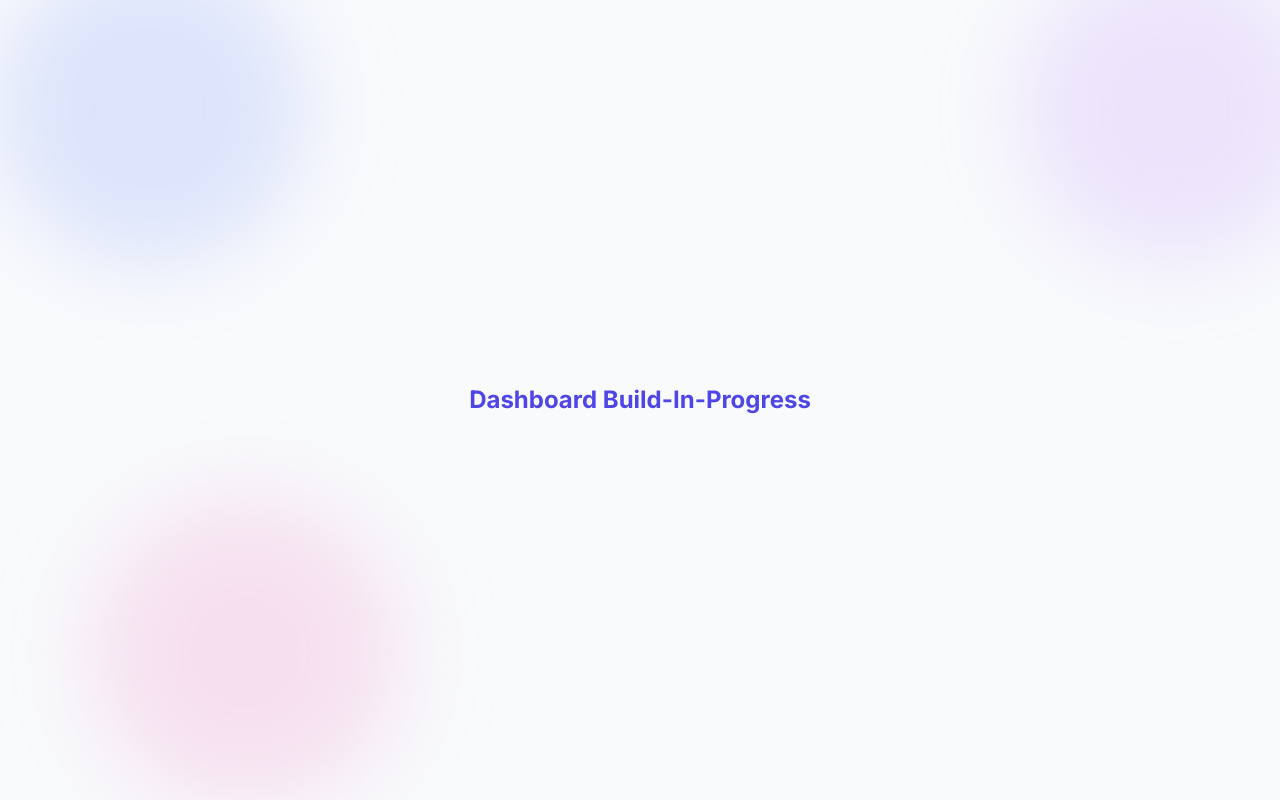
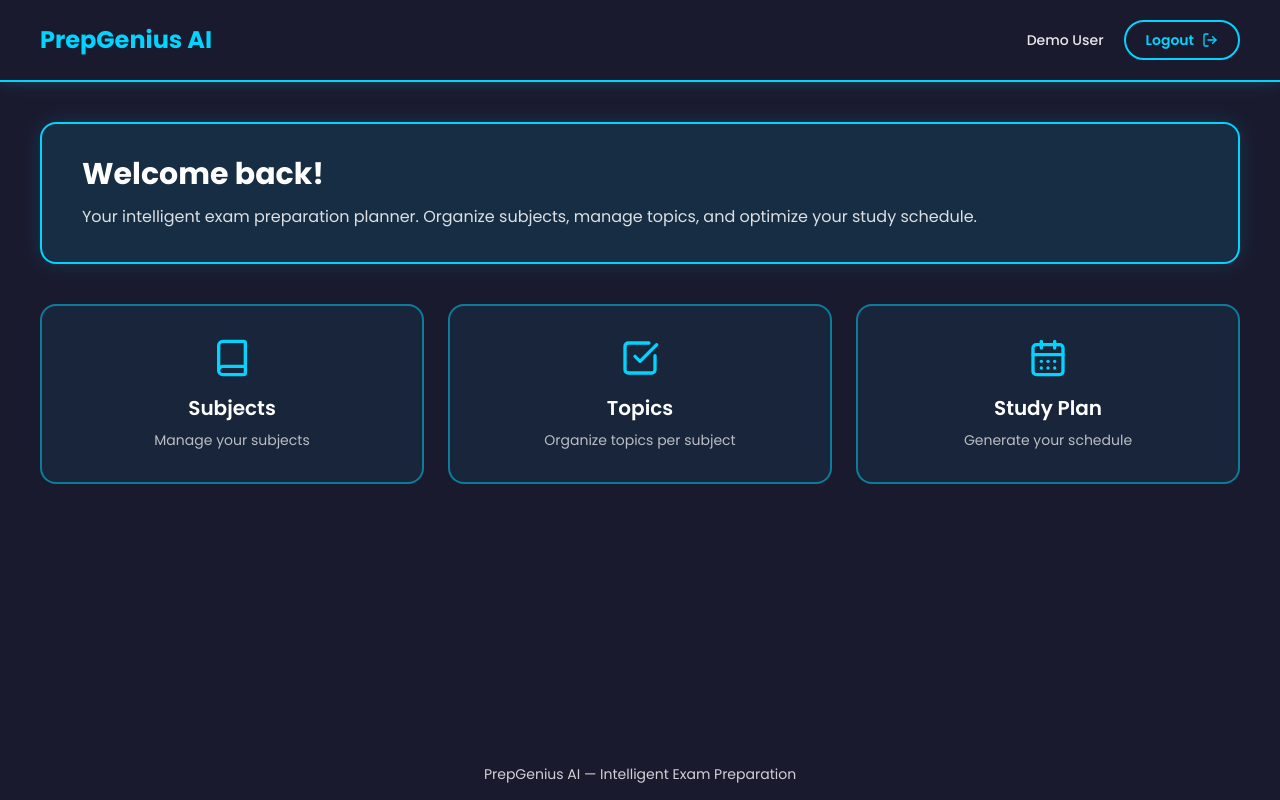
Before and after one commit to VanshMiglani007/prepgenius-ai, a React app in the folder client/: page /dashboard in a window 1280 px wide. Built offline with nearby package versions, Linux system fonts and the light colour scheme; the HTML template or start-up script is replaced by a standard one.

Commit message:
feat: Built custom UI React components matching original dashboard idea

```diff
--- a/client/src/App.jsx
+++ b/client/src/App.jsx
@@ -1,20 +1,16 @@
 import React from 'react';
 import { BrowserRouter, Routes, Route, Navigate } from 'react-router-dom';
+import Dashboard from './pages/Dashboard';
 
 function App() {
   return (
     <BrowserRouter>
-      <div className="min-h-screen bg-slate-50 relative overflow-hidden">
-        {/* Decorative Modern Background Blobs */}
-        <div className="absolute top-0 -left-4 w-72 h-72 bg-primary-300 rounded-full mix-blend-multiply filter blur-2xl opacity-30 animate-blob"></div>
-        <div className="absolute top-0 -right-4 w-72 h-72 bg-purple-300 rounded-full mix-blend-multiply filter blur-2xl opacity-30 animate-blob animation-delay-2000"></div>
-        <div className="absolute -bottom-8 left-20 w-72 h-72 bg-pink-300 rounded-full mix-blend-multiply filter blur-2xl opacity-30 animate-blob animation-delay-4000"></div>
-
+      <div className="min-h-screen bg-dark-bg">
         <Routes>
           <Route path="/" element={<Navigate to="/dashboard" replace />} />
-          <Route path="/login" element={<div className="flex h-screen items-center justify-center font-bold text-2xl text-primary-600 z-10 relative">Login Page Build-In-Progress</div>} />
+          <Route path="/login" element={<div className="flex h-screen items-center justify-center font-bold text-2xl text-primary z-10 relative">Login Page Build-In-Progress</div>} />
 
-          <Route path="/dashboard" element={<div className="flex h-screen items-center justify-center font-bold text-2xl text-primary-600 z-10 relative">Dashboard Build-In-Progress</div>} />
+          <Route path="/dashboard" element={<Dashboard />} />
         </Routes>
       </div>
     </BrowserRouter>
--- /dev/null
+++ b/client/src/components/Navbar.jsx
@@ -0,0 +1,18 @@
+import React from 'react';
+import { LogOut } from 'lucide-react';
+
+const Navbar = ({ userName }) => {
+  return (
+    <nav className="flex justify-between items-center py-5 px-10 border-b-2 border-primary shadow-[0_0_15px_rgba(0,212,255,0.2)] bg-dark-bg z-10 relative">
+      <h1 className="text-2xl font-bold text-primary">PrepGenius AI</h1>
+      <div className="flex items-center gap-5">
+        <span className="text-sm text-white/90 font-medium">{userName || 'Student'}</span>
+        <button className="btn-outline">
+          Logout <LogOut size={16} />
+        </button>
+      </div>
+    </nav>
+  );
+};
+
+export default Navbar;
--- a/client/src/index.css
+++ b/client/src/index.css
@@ -1,4 +1,4 @@
-@import url('https://fonts.googleapis.com/css2?family=Inter:wght@300;400;500;600;700&display=swap');
+@import url('https://fonts.googleapis.com/css2?family=Poppins:wght@300;400;500;600;700&display=swap');
 
 @tailwind base;
 @tailwind components;
@@ -6,21 +6,34 @@
 
 @layer base {
   body {
-    @apply bg-slate-50 text-slate-900 font-sans antialiased overflow-x-hidden;
+    @apply bg-dark-bg text-white font-sans antialiased overflow-x-hidden min-h-screen flex flex-col;
   }
 }
 
-@layer utilities {
-  .glass-panel {
-    @apply bg-white/70 backdrop-blur-lg border border-white/20 shadow-xl;
+@layer components {
+  /* Adapted from user's custom CSS */
+  .brand-border {
+    @apply border-2 border-primary shadow-[0_0_20px_rgba(0,212,255,0.15)];
   }
 
-  .glass-dark {
-    @apply bg-dark-900/80 backdrop-blur-xl border border-white/10 shadow-2xl;
+  .action-card {
+    @apply bg-dark-surface border-2 border-primary/50 rounded-2xl p-8 text-center transition-all duration-300 cursor-pointer;
+  }
+
+  .action-card:hover {
+    @apply border-primary shadow-[0_0_25px_rgba(0,212,255,0.25)] -translate-y-1;
+  }
+
+  .btn-outline {
+    @apply bg-transparent border-2 border-primary text-primary px-5 py-2 rounded-full text-sm font-semibold transition-all duration-300 cursor-pointer flex items-center gap-2;
+  }
+
+  .btn-outline:hover {
+    @apply bg-primary text-dark-bg;
   }
 }
 
-/* Custom Scrollbar for sleek UI */
+/* Custom Scrollbar */
 ::-webkit-scrollbar {
   width: 6px;
   height: 6px;
@@ -31,9 +44,9 @@
 }
 
 ::-webkit-scrollbar-thumb {
-  @apply bg-slate-300 rounded-full;
+  @apply bg-primary/40 rounded-full;
 }
 
 ::-webkit-scrollbar-thumb:hover {
-  @apply bg-slate-400;
+  @apply bg-primary/70;
 }
--- /dev/null
+++ b/client/src/pages/Dashboard.jsx
@@ -0,0 +1,77 @@
+import React from 'react';
+import Navbar from '../components/Navbar';
+import { Book, CheckSquare, CalendarDays } from 'lucide-react';
+import { motion } from 'framer-motion';
+
+const Dashboard = () => {
+
+  // Animation variants
+  const containerVars = {
+    hidden: { opacity: 0 },
+    show: {
+      opacity: 1,
+      transition: {
+        staggerChildren: 0.2
+      }
+    }
+  };
+
+  const itemVars = {
+    hidden: { opacity: 0, y: 30 },
+    show: { opacity: 1, y: 0, transition: { duration: 0.6, ease: "easeOut" } }
+  };
+
+  return (
+    <div className="min-h-screen flex flex-col bg-dark-bg text-white">
+      <Navbar userName="Demo User" />
+
+      <main className="flex-1 p-10 max-w-7xl mx-auto w-full">
+        <motion.div
+          initial={{ opacity: 0, y: -20 }}
+          animate={{ opacity: 1, y: 0 }}
+          transition={{ duration: 0.6 }}
+          className="bg-primary/10 brand-border rounded-2xl py-8 px-10 mb-10"
+        >
+          <h2 className="text-3xl font-bold mb-3 text-white">Welcome back!</h2>
+          <p className="text-white/85 text-base leading-relaxed">
+            Your intelligent exam preparation planner. Organize subjects, manage topics, and optimize your study schedule.
+          </p>
+        </motion.div>
+
+        <motion.div
+          className="grid grid-cols-1 md:grid-cols-2 lg:grid-cols-3 gap-6"
+          variants={containerVars}
+          initial="hidden"
+          animate="show"
+        >
+          {/* Action Card 1 */}
+          <motion.div variants={itemVars} className="action-card flex flex-col items-center">
+            <Book size={40} className="text-primary mb-4" />
+            <h3 className="text-xl font-semibold mb-2 text-white">Subjects</h3>
+            <p className="text-sm text-white/70">Manage your subjects</p>
+          </motion.div>
+
+          {/* Action Card 2 */}
+          <motion.div variants={itemVars} className="action-card flex flex-col items-center">
+            <CheckSquare size={40} className="text-primary mb-4" />
+            <h3 className="text-xl font-semibold mb-2 text-white">Topics</h3>
+            <p className="text-sm text-white/70">Organize topics per subject</p>
+          </motion.div>
+
+          {/* Action Card 3 */}
+          <motion.div variants={itemVars} className="action-card flex flex-col items-center">
+            <CalendarDays size={40} className="text-primary mb-4" />
+            <h3 className="text-xl font-semibold mb-2 text-white">Study Plan</h3>
+            <p className="text-sm text-white/70">Generate your schedule</p>
+          </motion.div>
+        </motion.div>
+      </main>
+
+      <footer className="mt-auto text-center py-4 text-sm text-white/80">
+        <p>PrepGenius AI — Intelligent Exam Preparation</p>
+      </footer>
+    </div>
+  );
+};
+
+export default Dashboard;
--- a/client/tailwind.config.js
+++ b/client/tailwind.config.js
@@ -7,47 +7,28 @@ export default {
   theme: {
     extend: {
       fontFamily: {
-        sans: ['Inter', 'system-ui', 'sans-serif'],
+        sans: ['Poppins', 'system-ui', 'sans-serif'],
       },
       colors: {
         primary: {
-          50: '#eef2ff',
-          100: '#e0e7ff',
-          200: '#c7d2fe',
-          300: '#a5b4fc',
-          400: '#818cf8',
-          500: '#6366f1',
-          600: '#4f46e5',
-          700: '#4338ca',
-          800: '#3730a3',
-          900: '#312e81',
+          DEFAULT: '#00d4ff', // User's vibrant cyan
+          hover: '#00b8d4',
+          glow: 'rgba(0, 212, 255, 0.25)',
         },
         dark: {
-          900: '#0f172a',
-          800: '#1e293b',
-          700: '#334155',
-          600: '#475569',
-        }
+          bg: '#1a1a2e',  // User's dark blue background
+          surface: 'rgba(0, 212, 255, 0.06)',
+          surfaceHover: 'rgba(0, 212, 255, 0.08)',
+        },
+        error: '#ff6b6b'
       },
       animation: {
-        'blob': 'blob 7s infinite',
-        'fade-in': 'fadeIn 0.5s ease-in-out',
-        'slide-up': 'slideUp 0.5s ease-out',
+        'fade-in-up': 'fadeInUp 0.6s ease forwards',
       },
       keyframes: {
-        blob: {
-          '0%': { transform: 'translate(0px, 0px) scale(1)' },
-          '33%': { transform: 'translate(30px, -50px) scale(1.1)' },
-          '66%': { transform: 'translate(-20px, 20px) scale(0.9)' },
-          '100%': { transform: 'translate(0px, 0px) scale(1)' },
-        },
-        fadeIn: {
-          '0%': { opacity: '0' },
-          '100%': { opacity: '1' },
-        },
-        slideUp: {
-          '0%': { transform: 'translateY(20px)', opacity: '0' },
-          '100%': { transform: 'translateY(0)', opacity: '1' },
+        fadeInUp: {
+          '0%': { opacity: '0', transform: 'translateY(30px)' },
+          '100%': { opacity: '1', transform: 'translateY(0)' },
         }
       }
     },
```
Also changed, not shown: 1 other file (tests, documents, lock files or other folders).
